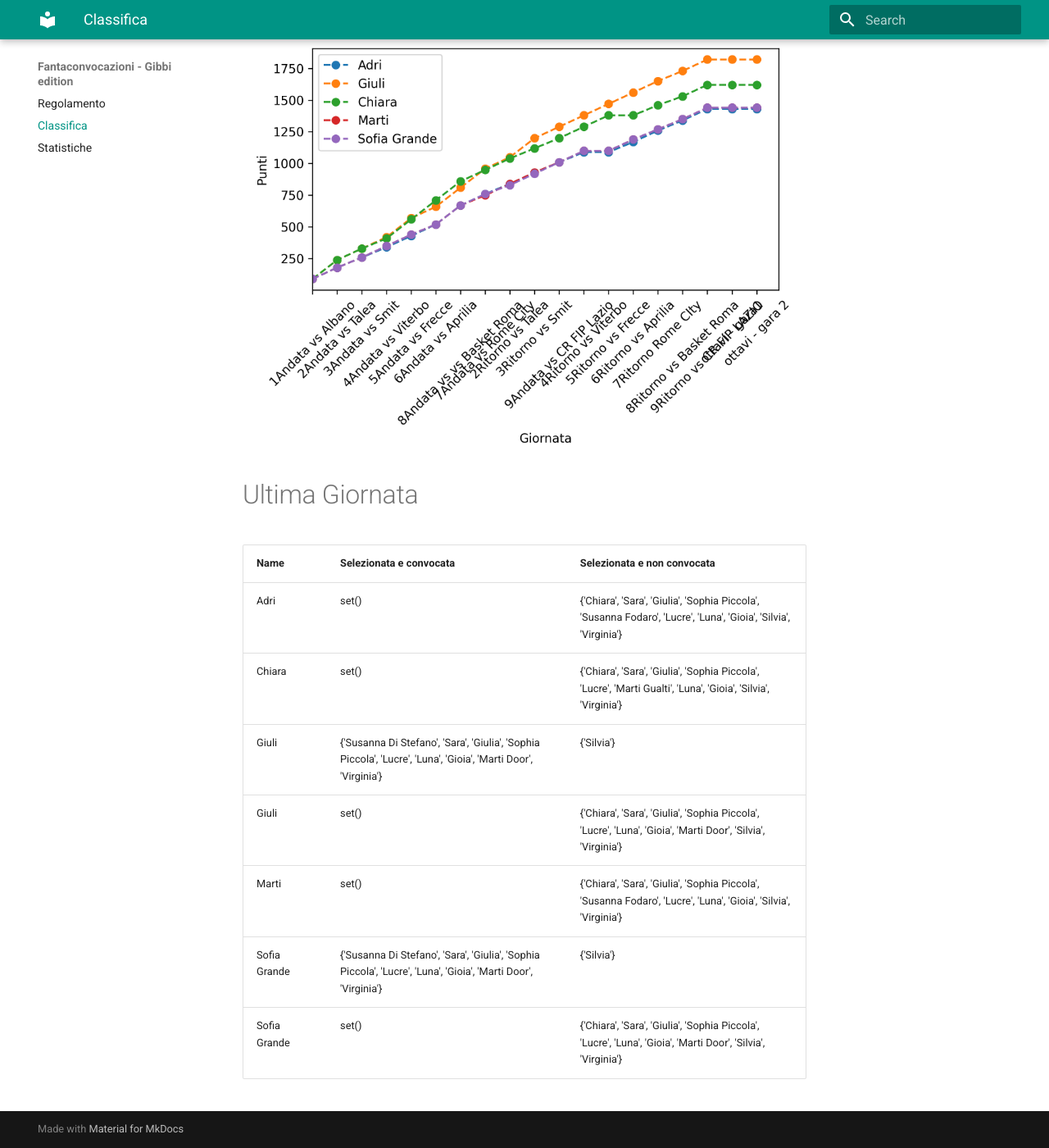
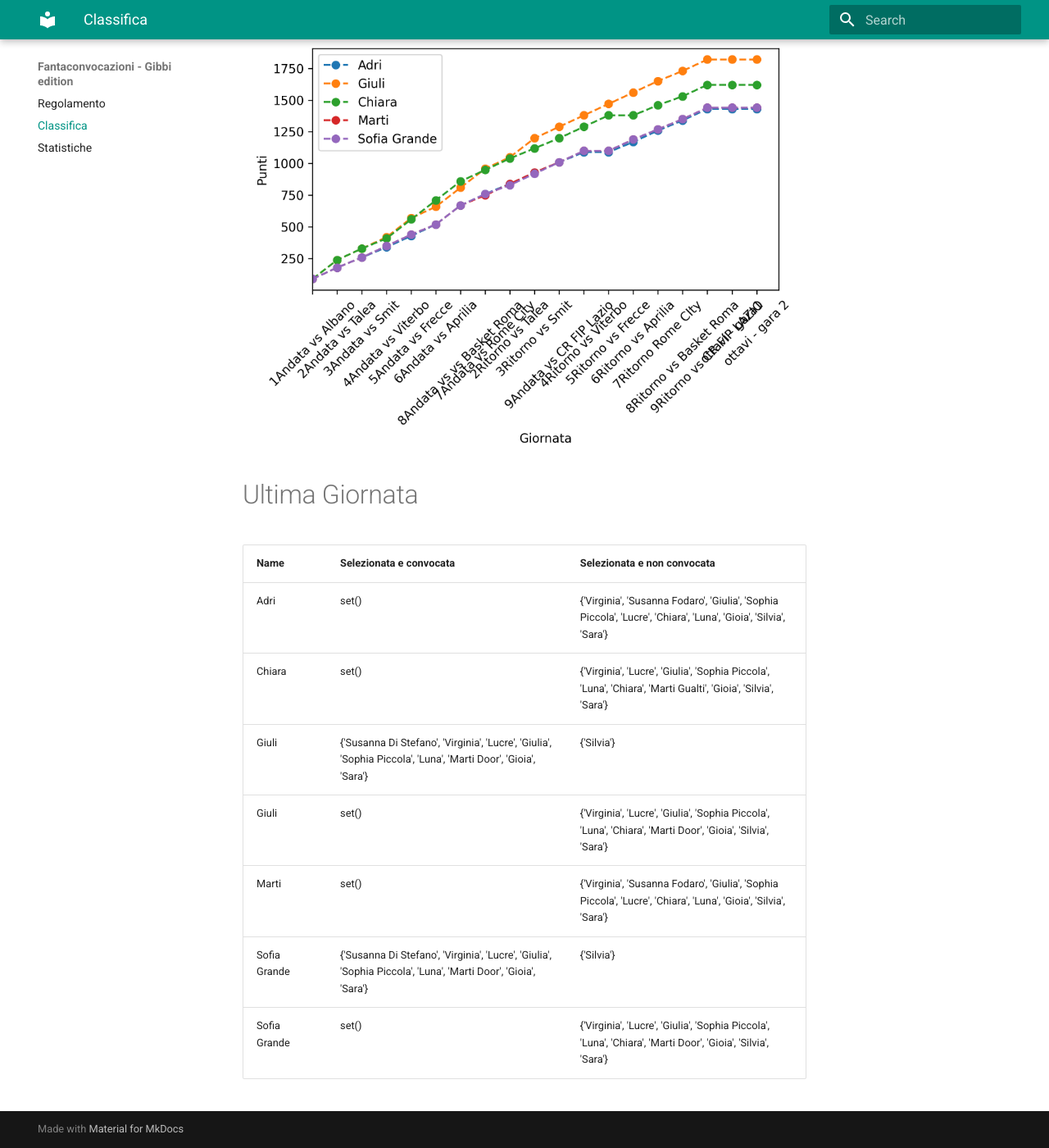
Before and after one commit to martinig94/fantagibbi, an MkDocs documentation site: the page built from docs/Classifica.md, in a window 1280 px wide and 1400 px high, scrolled down 565 px. Shown: the whole window at 82% size. Built offline with MkDocs 1.6.1 and Material for MkDocs 9.7.7, drawn with Linux system fonts in a browser that asks for light colours.

Commit message:
Auto-update from main.py

```diff
--- a/docs/Classifica.md
+++ b/docs/Classifica.md
@@ -18,11 +18,11 @@
 <!-- START_TABLE CORRECT -->
 | Name         | Selezionata e convocata                                                                                        | Selezionata e non convocata                                                                                      |
 |:-------------|:---------------------------------------------------------------------------------------------------------------|:-----------------------------------------------------------------------------------------------------------------|
-| Adri         | set()                                                                                                          | {'Chiara', 'Sara', 'Giulia', 'Sophia Piccola', 'Susanna Fodaro', 'Lucre', 'Luna', 'Gioia', 'Silvia', 'Virginia'} |
-| Chiara       | set()                                                                                                          | {'Chiara', 'Sara', 'Giulia', 'Sophia Piccola', 'Lucre', 'Marti Gualti', 'Luna', 'Gioia', 'Silvia', 'Virginia'}   |
-| Giuli        | {'Susanna Di Stefano', 'Sara', 'Giulia', 'Sophia Piccola', 'Lucre', 'Luna', 'Gioia', 'Marti Door', 'Virginia'} | {'Silvia'}                                                                                                       |
-| Giuli        | set()                                                                                                          | {'Chiara', 'Sara', 'Giulia', 'Sophia Piccola', 'Lucre', 'Luna', 'Gioia', 'Marti Door', 'Silvia', 'Virginia'}     |
-| Marti        | set()                                                                                                          | {'Chiara', 'Sara', 'Giulia', 'Sophia Piccola', 'Susanna Fodaro', 'Lucre', 'Luna', 'Gioia', 'Silvia', 'Virginia'} |
-| Sofia Grande | {'Susanna Di Stefano', 'Sara', 'Giulia', 'Sophia Piccola', 'Lucre', 'Luna', 'Gioia', 'Marti Door', 'Virginia'} | {'Silvia'}                                                                                                       |
-| Sofia Grande | set()                                                                                                          | {'Chiara', 'Sara', 'Giulia', 'Sophia Piccola', 'Lucre', 'Luna', 'Gioia', 'Marti Door', 'Silvia', 'Virginia'}     |
+| Adri         | set()                                                                                                          | {'Virginia', 'Susanna Fodaro', 'Giulia', 'Sophia Piccola', 'Lucre', 'Chiara', 'Luna', 'Gioia', 'Silvia', 'Sara'} |
+| Chiara       | set()                                                                                                          | {'Virginia', 'Lucre', 'Giulia', 'Sophia Piccola', 'Luna', 'Chiara', 'Marti Gualti', 'Gioia', 'Silvia', 'Sara'}   |
+| Giuli        | {'Susanna Di Stefano', 'Virginia', 'Lucre', 'Giulia', 'Sophia Piccola', 'Luna', 'Marti Door', 'Gioia', 'Sara'} | {'Silvia'}                                                                                                       |
+| Giuli        | set()                                                                                                          | {'Virginia', 'Lucre', 'Giulia', 'Sophia Piccola', 'Luna', 'Chiara', 'Marti Door', 'Gioia', 'Silvia', 'Sara'}     |
+| Marti        | set()                                                                                                          | {'Virginia', 'Susanna Fodaro', 'Giulia', 'Sophia Piccola', 'Lucre', 'Chiara', 'Luna', 'Gioia', 'Silvia', 'Sara'} |
+| Sofia Grande | {'Susanna Di Stefano', 'Virginia', 'Lucre', 'Giulia', 'Sophia Piccola', 'Luna', 'Marti Door', 'Gioia', 'Sara'} | {'Silvia'}                                                                                                       |
+| Sofia Grande | set()                                                                                                          | {'Virginia', 'Lucre', 'Giulia', 'Sophia Piccola', 'Luna', 'Chiara', 'Marti Door', 'Gioia', 'Silvia', 'Sara'}     |
 <!-- END_TABLE CORRECT -->
```
